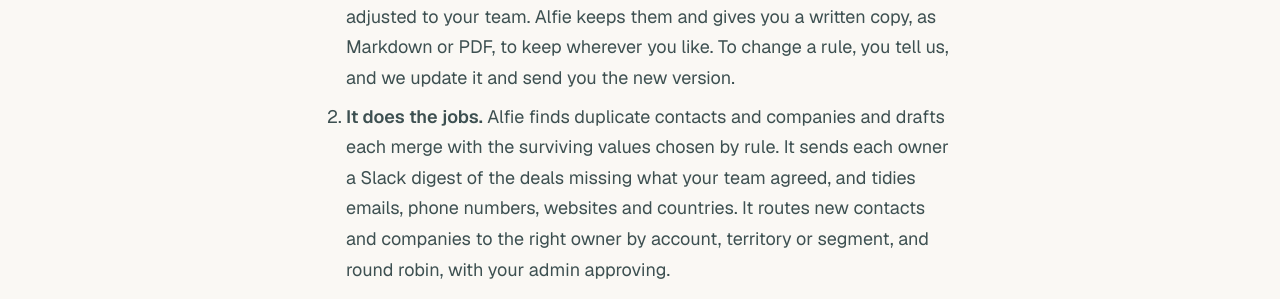
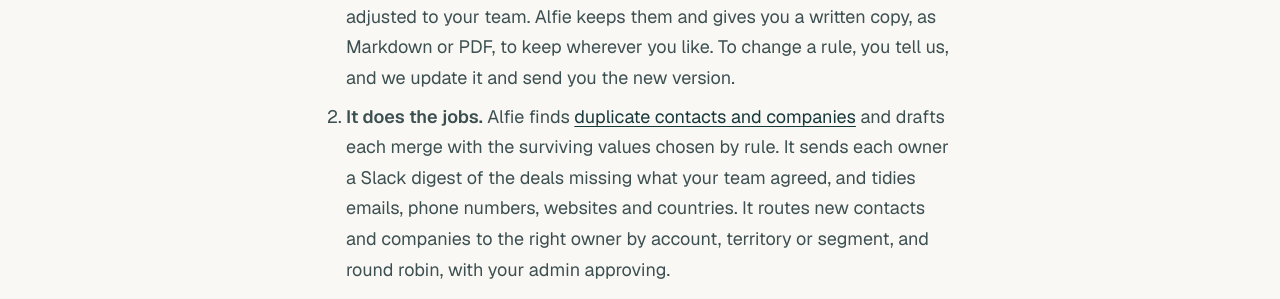
Before and after one commit to bsstaveley87/workwithalfie-site, a Jekyll site: the page built from _posts/2026-10-29-alfie-vs-building-hubspot-workflows-yourself.md, in a window 1280 px wide and 900 px high, scrolled down 2026 px. Shown: the part 155-454 px from the top of the window. Built offline with Jekyll 4.4.1, drawn with Linux system fonts in a browser that asks for light colours; part of the change alters nothing that is shown; some of the changed text lies outside the part shown.

```diff
--- a/_posts/2026-10-29-alfie-vs-building-hubspot-workflows-yourself.md
+++ b/_posts/2026-10-29-alfie-vs-building-hubspot-workflows-yourself.md
@@ -56,7 +56,7 @@ Alfie is a RevOps service for growing SaaS companies that run on HubSpot: hands-
 Here's how that works:
 
 1. **It starts from written rules.** You start on standard rules for the basics, adjusted to your team. Alfie keeps them and gives you a written copy, as Markdown or PDF, to keep wherever you like. To change a rule, you tell us, and we update it and send you the new version.
-2. **It does the jobs.** Alfie finds duplicate contacts and companies and drafts each merge with the surviving values chosen by rule. It sends each owner a Slack digest of the deals missing what your team agreed, and tidies emails, phone numbers, websites and countries. It routes new contacts and companies to the right owner by account, territory or segment, and round robin, with your admin approving.
+2. **It does the jobs.** Alfie finds {% include post-link.html slug="merge-duplicate-companies-hubspot" text="duplicate contacts and companies" %} and drafts each merge with the surviving values chosen by rule. It sends each owner a Slack digest of the deals missing what your team agreed, and tidies emails, phone numbers, websites and countries. It routes new contacts and companies to the right owner by account, territory or segment, and round robin, with your admin approving.
 3. **It checks its own work.** After each write, Alfie is designed to read the record back from HubSpot and count nothing as done until it matches. You can see and export a record of each change Alfie makes.
 
 Deals that reach a stage without the details your team agreed are flagged, not blocked.
@@ -96,7 +96,7 @@ Alfie tends to fit when:
 - **The rules live in someone's head.** Nobody can say which workflow enforces which rule, or why.
 - **The person who built the workflows has moved on.** Or HubSpot sits with a founder who doesn't have time to maintain them.
 - **Some changes need a person first.** Merges and moving a leaver's accounts shouldn't happen silently.
-- **You want a record you can hand to someone.** A written rules document and a record of each change make the setup easier to explain, audit and hand over.
+- **You want a record you can hand to someone.** A written {% include post-link.html slug="sales-rules-of-engagement-document" text="rules document" %} and a record of each change make the setup easier to explain, audit and hand over.
 
 ## Do you have to choose?
 
```
